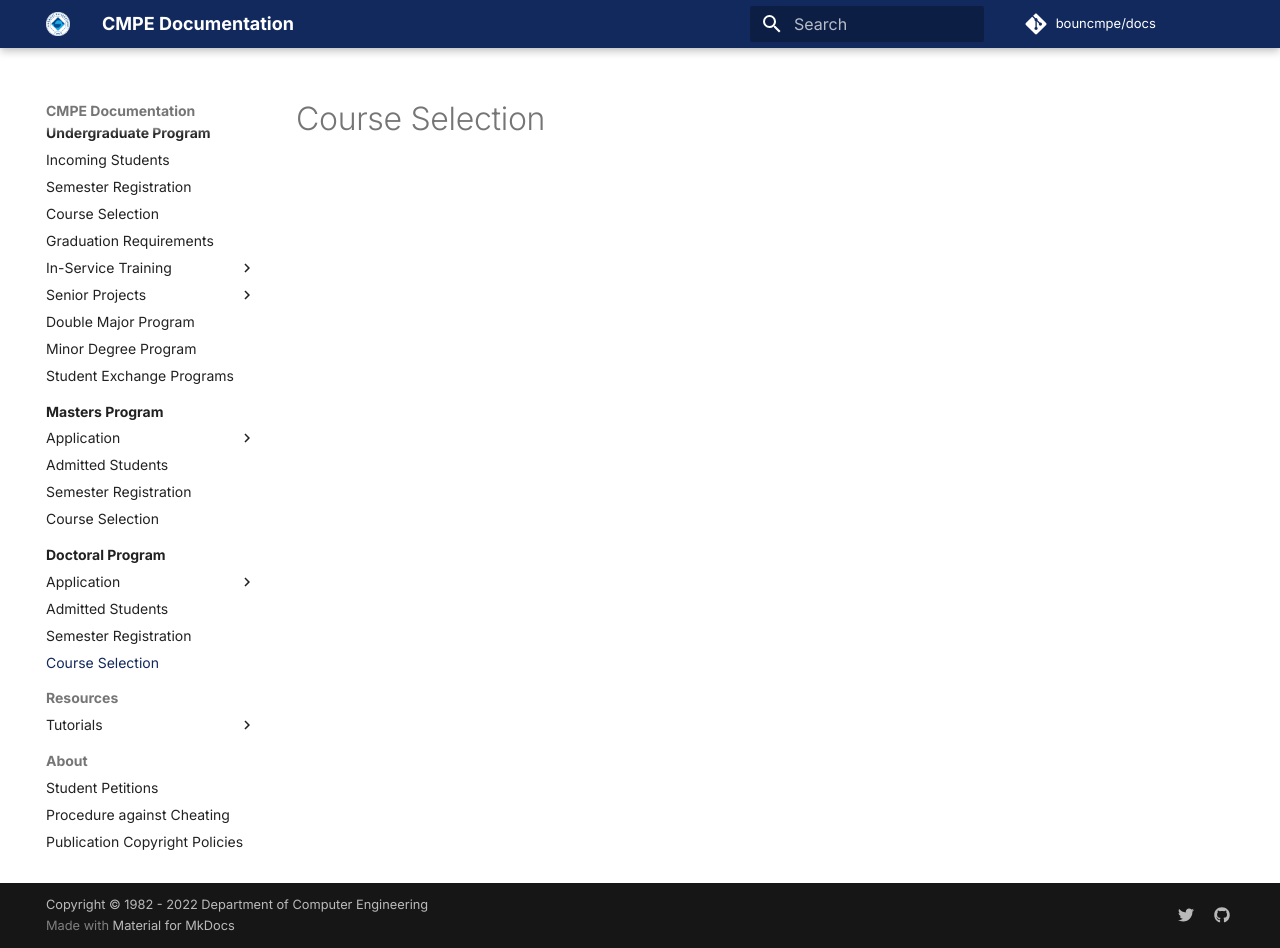
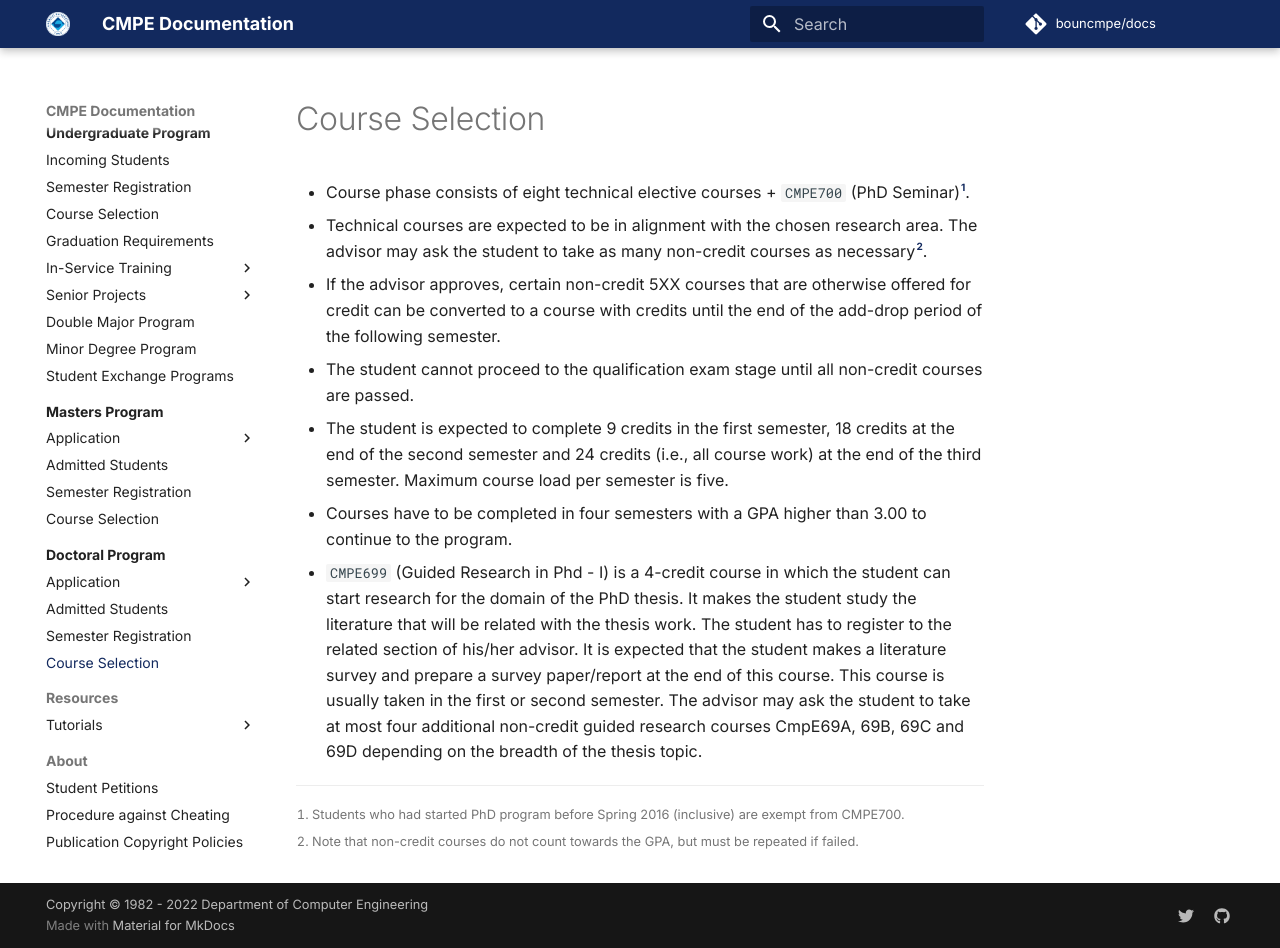
Before and after one commit to bouncmpe/docs, an MkDocs documentation site: the page built from content/doctoral/courses.md, in a window 1280 px wide and 948 px high. Built offline with MkDocs 1.6.1 and Material for MkDocs 9.7.7, drawn with Linux system fonts in a browser that asks for light colours; comment, search, counter and statistics services are not loaded.

Commit message:
Update courses.md

```diff
--- a/content/doctoral/courses.md
+++ b/content/doctoral/courses.md
@@ -1 +1,12 @@
 # Course Selection
+
+- Course phase consists of eight technical elective courses + `CMPE700` (PhD Seminar)[^1].
+- Technical courses are expected to be in alignment with the chosen research area. The advisor may ask the student to take as many non-credit courses as necessary[^2].
+- If the advisor approves, certain non-credit 5XX courses that are otherwise offered for credit can be converted to a course with credits until the end of the add-drop period of the following semester.
+- The student cannot proceed to the qualification exam stage until all non-credit courses are passed.
+- The student is expected to complete 9 credits in the first semester, 18 credits at the end of the second semester and 24 credits (i.e., all course work) at the end of the third semester. Maximum course load per semester is five.
+- Courses have to be completed in four semesters with a GPA higher than 3.00 to continue to the program.
+- `CMPE699` (Guided Research in Phd - I) is a 4-credit course in which the student can start research for the domain of the PhD thesis. It makes the student study the literature that will be related with the thesis work. The student has to register to the related section of his/her advisor. It is expected that the student makes a literature survey and prepare a survey paper/report at the end of this course. This course is usually taken in the first or second semester. The advisor may ask the student to take at most four additional non-credit guided research courses CmpE69A, 69B, 69C and 69D depending on the breadth of the thesis topic.
+
+[^1]: Students who had started PhD program before Spring 2016 (inclusive) are exempt from CMPE700.
+[^2]: Note that non-credit courses do not count towards the GPA, but must be repeated if failed.
```
